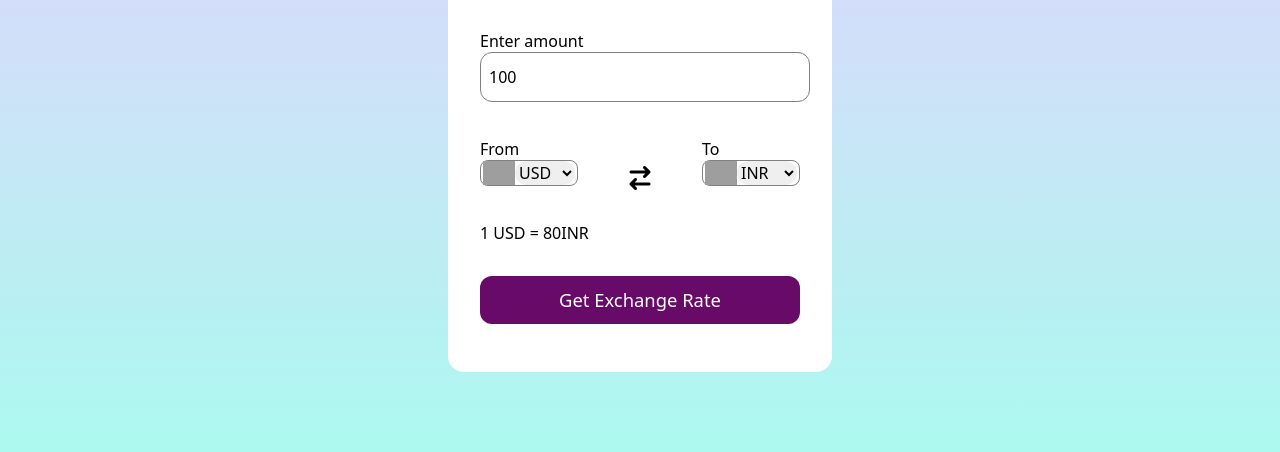
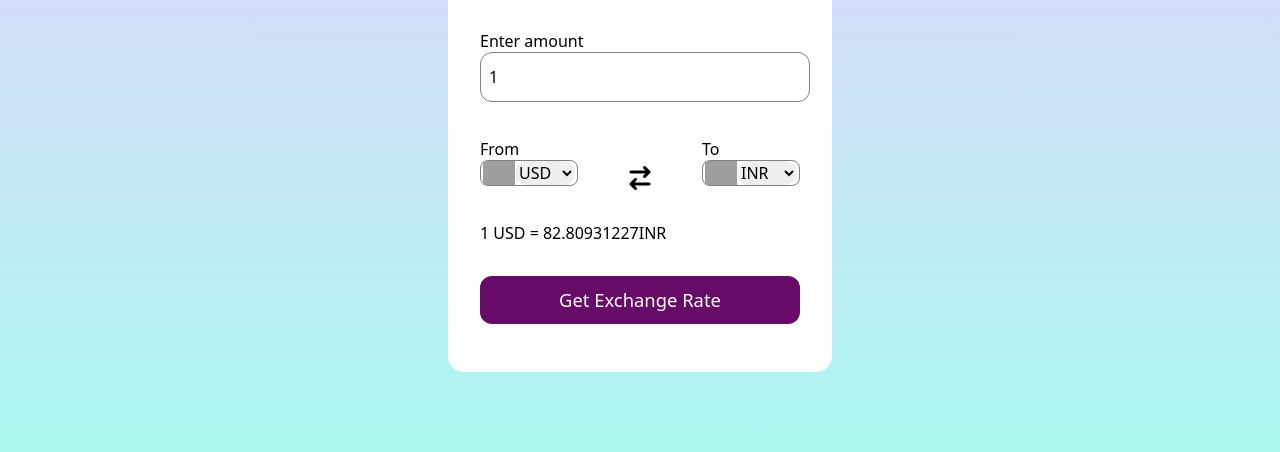
Before and after one commit to Abdurrehman96x/Currency_convertor, a plain HTML site: page index.html in a window 1280 px wide. Shown: the part 248-700 px from the top of the page. Drawn offline with Linux system fonts and the light colour scheme; grey boxes are pictures that could not be loaded.

Commit message:
Update index.html
upadate of input value to 1

```diff
--- a/index.html
+++ b/index.html
@@ -13,7 +13,7 @@
         <form >
             <div class="amount">
                 <p>Enter amount</p>
-                <input value="100" type="text">
+                <input value="1" type="text">
             </div>
             <div class="dropdown">
                 <div class="from">
@@ -38,7 +38,7 @@
             </div>
             </div>
 
-            <div class="msg">1 USD = 80INR</div>
+            <div class="msg">1 USD = 82.80931227INR</div>
             <button>Get Exchange Rate</button>
         </form>
     </div>
```
